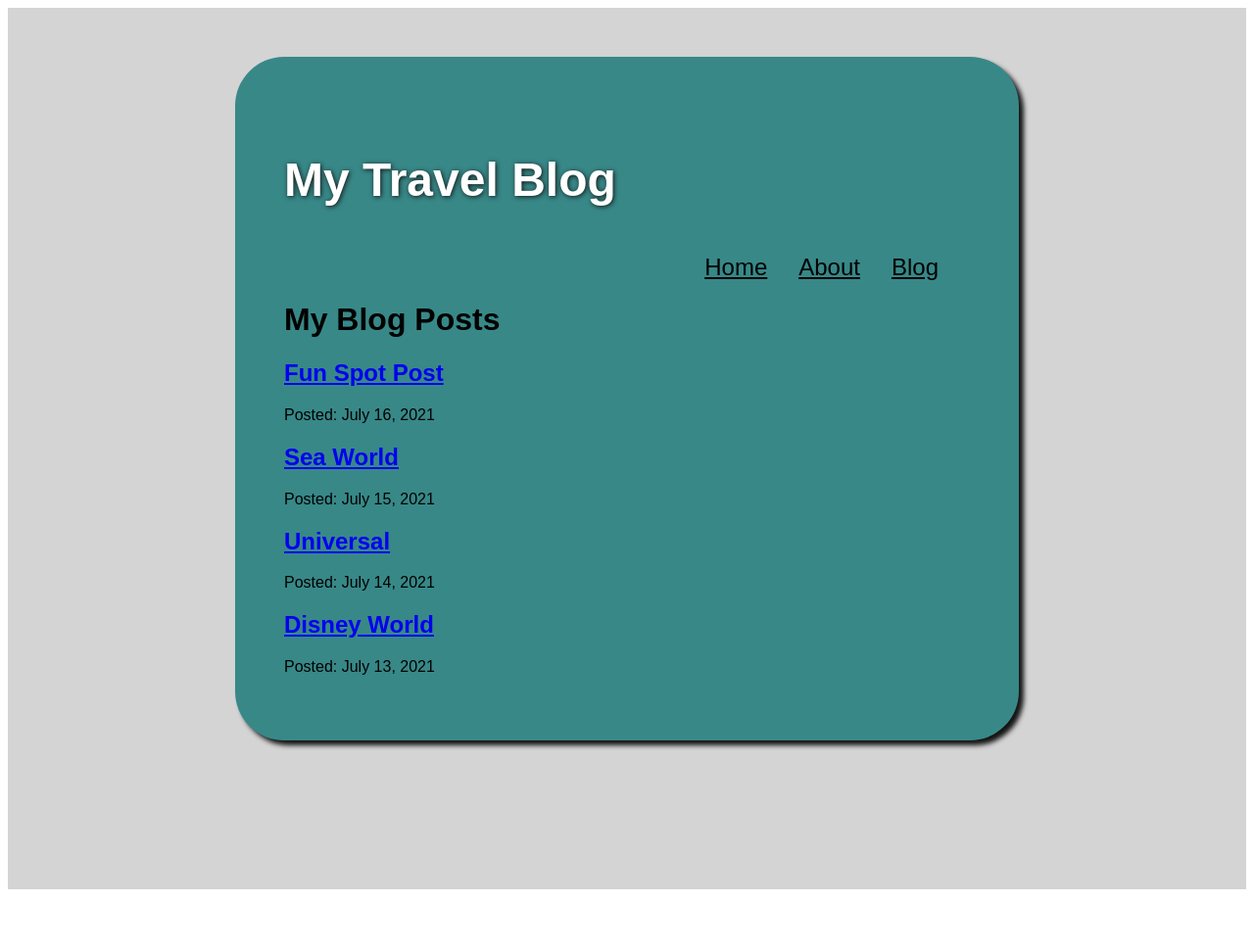
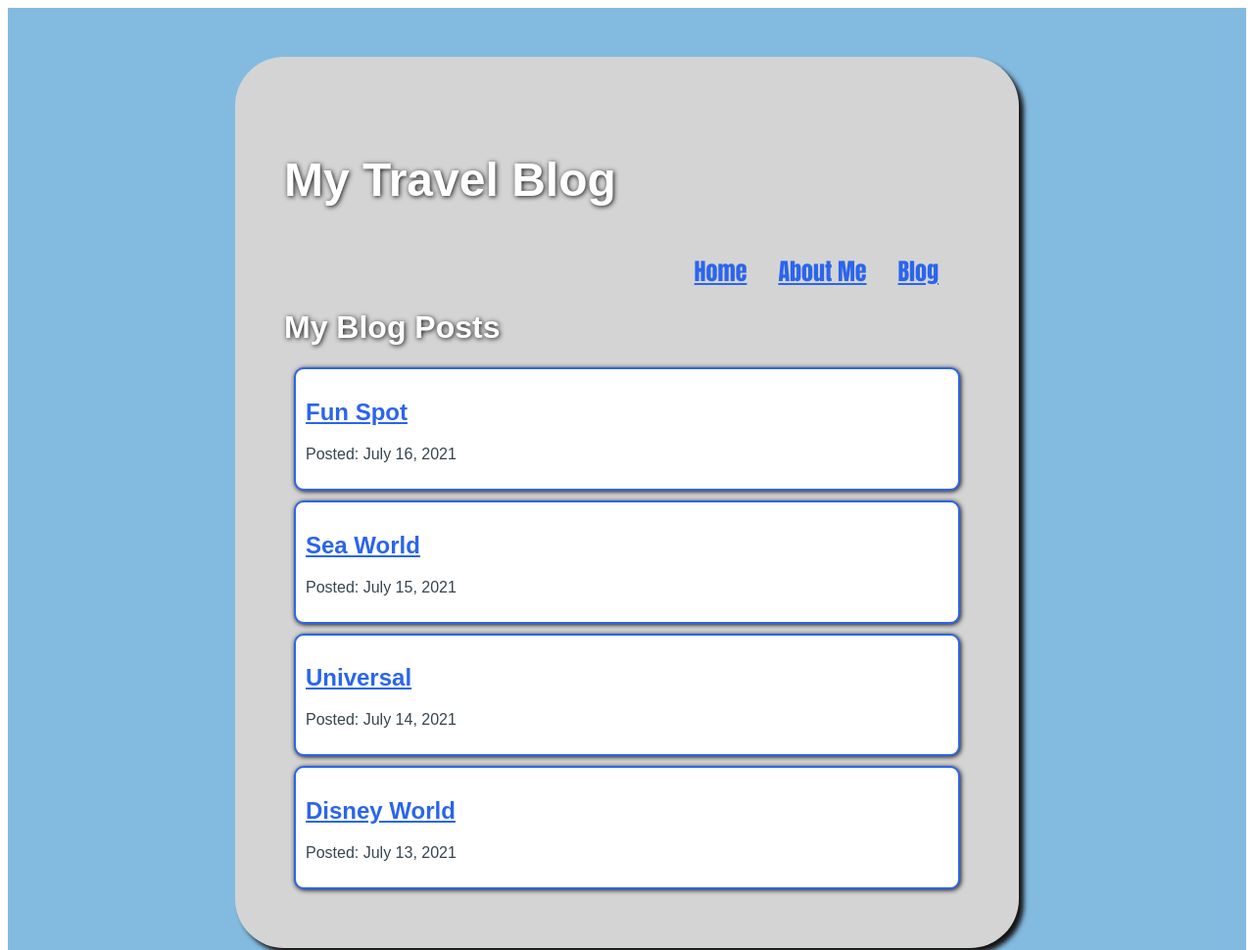
Before and after one commit to chris-ecklund/blog-demo-feb2023-gatsby, a Gatsby site: page /blog in a window 1280 px wide. Shown: the top 970 px of the page at 98% size. Before the commit the page ends 916 px from the top, so only its background shows below. Built offline with nearby package versions, Linux system fonts and the light colour scheme; Gatsby itself is replaced by a stand-in of ours; a web font is replaced by a local one.

Commit message:
-added styling -added details on home page -site finished

```diff
--- a/blog/post04/index.mdx
+++ b/blog/post04/index.mdx
@@ -1,7 +1,7 @@
 ---
 name: "Fun Spot Post"
 datePublished: "2021-07-16"
-postTitle: "Fun Spot Post"
+postTitle: "Fun Spot"
 slug: "fun-spot-post"
 hero_image: "./funspot.jpg"
 hero_image_alt: "Fun Spot photo"
--- a/src/components/layout.js
+++ b/src/components/layout.js
@@ -35,7 +35,7 @@
             </li>
             <li className='nav-link-item'>
               <Link to="/about" className='nav-link-text'>
-                About
+                About Me
               </Link>
             </li>
             <li className='nav-link-item'>
@@ -46,7 +46,7 @@
           </ul>
         </nav>
         <main>
-          <h1 className={heading}>{pageTitle}</h1>
+          <h1 className='heading'>{pageTitle}</h1>
           {children}
         </main>
       </div>
--- a/src/pages/blog/index.js
+++ b/src/pages/blog/index.js
@@ -25,7 +25,7 @@
     <Layout pageTitle="My Blog Posts">
       {
         data.allMdx.nodes.map((node) => (
-          <article key={node.id}>
+          <article key={node.id} className='card'>
             <h2>
               <Link to={`/blog/${node.frontmatter.slug}`}>
                 {node.frontmatter.postTitle}
--- a/src/pages/blog/{mdx.frontmatter__slug}.js
+++ b/src/pages/blog/{mdx.frontmatter__slug}.js
@@ -49,7 +49,7 @@
     <Layout pageTitle={data.mdx.frontmatter.postTitle}>
       <p>{data.mdx.frontmatter.datePublished}</p>
 
-      <GatsbyImage image={image} alt={data.mdx.frontmatter.hero_image_alt} />
+      <GatsbyImage image={image} alt={data.mdx.frontmatter.hero_image_alt} className='image-radius'/>
       <p>
         Photo Credit:{" "}
         <a href={data.mdx.frontmatter.hero_image_credit_link}>
--- a/src/scss/styles.scss
+++ b/src/scss/styles.scss
@@ -3,17 +3,18 @@
 //--------------------------------------------------
 //Variables
 
-$blog-blue: #388888 !default;
+$blog-teal: #83bbe0 !default;
 $blog-grey: #d4d4d4 !default;
 $blog-charcoal: #36454F !default;
-$blog-cola: #3c3024 !default;
+$blog-blue: #2B65EC !default;
 $blog-shaddow: rgb(20, 20, 20) !default;
 
 //--------------------------------------------------
 //heading and site title
 
 .heading {
-  color: rebeccapurple;
+  color: white;
+  text-shadow: 1px 1px 5px $blog-shaddow;
 }
 
 .site-title {
@@ -41,8 +42,9 @@
 }
 
 .nav-link-text {
-  color: black;
+  color: $blog-blue;
   font-size: 1.5rem;
+  font-family: "Impact";
 }
 
 //--------------------------------------------------
@@ -52,7 +54,8 @@
 //Wrapper
 
 .wrapper-fullpagesize-nopadding {
-  height: 100vh;
+  height: 100%;
+  min-height: 100vh;
   width: 100%;
 }
 
@@ -136,12 +139,33 @@
 //other custom sections
 
 .background {
-  background-color: $blog-grey;
+  background-color: $blog-teal;
 }
 
 .center-column {
-  background-color: $blog-blue;
+  background-color: $blog-grey;
   padding: 50px;
   border-radius: 50px;
   box-shadow: 5px 5px 5px $blog-shaddow;
 }
+
+p, h2, li {
+  color: $blog-charcoal;
+}
+
+a {
+  color: $blog-blue;
+}
+
+.card {
+  border: 2px solid $blog-blue;
+  border-radius: 10px;
+  background-color: white;
+  padding: 10px;
+  margin: 10px;
+  box-shadow: 1px 1px 5px $blog-shaddow;
+}
+
+.image-radius {
+  border-radius: 20px;
+}
```
Also changed, not shown: src/pages/about.js (+10 -15 lines), src/pages/index.js (+21 -16 lines).
